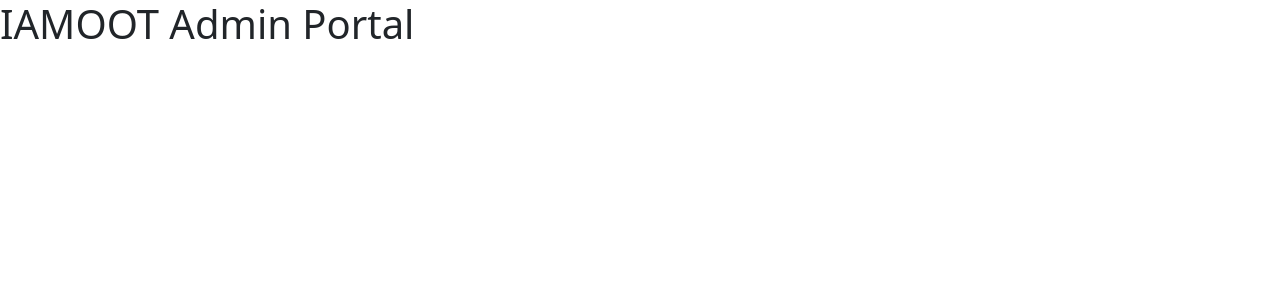
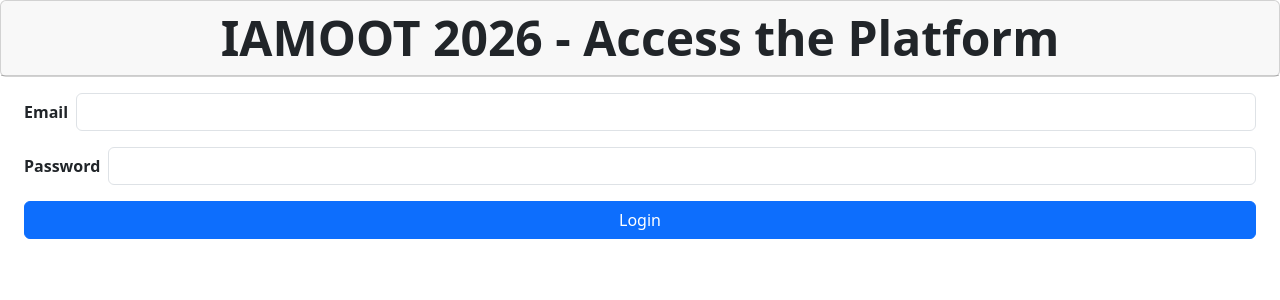
Before and after one commit to AlvaroDSolari19/IAMOOT-ADMINS, a React (Vite) app: page / in a window 1280 px wide. Shown: the top 300 px of the page. Built offline with nearby package versions, Linux system fonts and the light colour scheme.

Commit message:
Add login page and home navigation flow (oral/written + logout)

```diff
--- a/src/App.jsx
+++ b/src/App.jsx
@@ -1,5 +1,19 @@
+import { BrowserRouter, Routes, Route } from 'react-router-dom';
+
+import Login from './pages/Login';
+import Home from './pages/Home';
+
 function App() {
-  return <h1>IAMOOT Admin Portal</h1>;
+  return (
+    <BrowserRouter>
+      <Routes>
+        <Route path='/' element={<Login />} />
+        <Route path='/home' element={<Home />} />
+        <Route path='/oral' element={<div>Oral Page</div>} />
+        <Route path='/written' element={<div>Written Page</div>} />
+      </Routes>
+    </BrowserRouter>
+  )
 }
 
 export default App;
--- /dev/null
+++ b/src/pages/Home.jsx
@@ -0,0 +1,20 @@
+import { useNavigate } from 'react-router-dom';
+import { Button, Card } from 'react-bootstrap';
+
+function Home(){
+    const navigate = useNavigate();
+
+    return <div>
+        <Card className='text-center mb-3'>
+            <Card.Header as='h1' className='display-5 fw-bold'>IAMOOT 2026 - Select Competition</Card.Header>
+        </Card>
+
+        <div className='d-grid gap-3 px-4'>
+            <Button onClick={() => navigate('/oral')}>Oral Competition</Button>
+            <Button onClick={() => navigate('/written')}>Written Competition</Button>
+            <Button variant='danger' onClick={() => navigate('/')}>Logout</Button>
+        </div>
+    </div>
+}
+
+export default Home;
--- /dev/null
+++ b/src/pages/Login.jsx
@@ -0,0 +1,41 @@
+import { useNavigate } from 'react-router-dom'
+import { Button, Card, Form } from 'react-bootstrap'
+
+function Login() {
+
+    const navigate = useNavigate();
+
+    const handleLogin = () => {
+        navigate('/home');
+    }
+
+    return <div>
+        <Card className='text-center mb-3'>
+            <Card.Header as='h1' className='display-5 fw-bold'>IAMOOT 2026 - Access the Platform</Card.Header>
+        </Card>
+
+        <Form onSubmit={handleLogin} noValidate>
+            <Form.Group className='mb-3 px-4'>
+                <div className='d-flex align-items-center'>
+                    <Form.Label className='fw-bold text-nowrap d-flex align-items-center mb-0 me-2' style={{ height: '38px' }}>Email</Form.Label>
+                    <Form.Control />
+                </div>
+            </Form.Group>
+
+            <Form.Group className='mb-3 px-4'>
+                <div className='d-flex align-items-center'>
+                    <Form.Label className='fw-bold text-nowrap d-flex align-items-center mb-0 me-2' style={{ height: '38px' }}>Password</Form.Label>
+                    <Form.Control type='password' />
+                </div>
+            </Form.Group>
+
+            <div className='d-grid gap-2 px-4'>
+                <Button type='submit'>Login</Button>
+            </div>
+
+        </Form>
+
+    </div>
+}
+
+export default Login;
```
